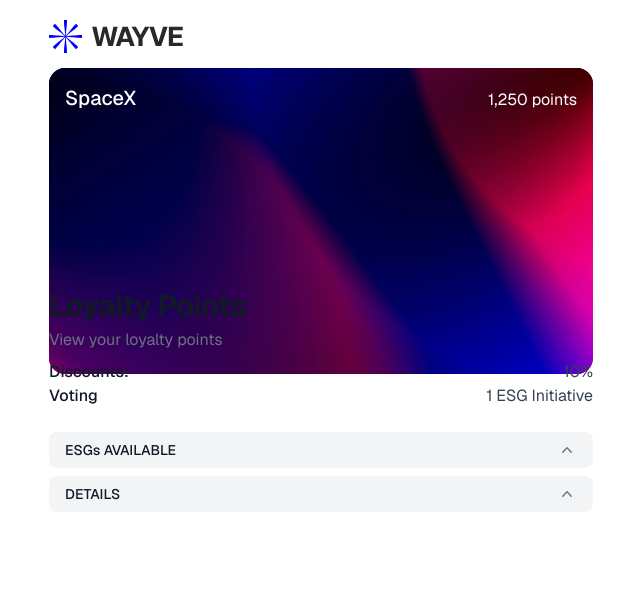
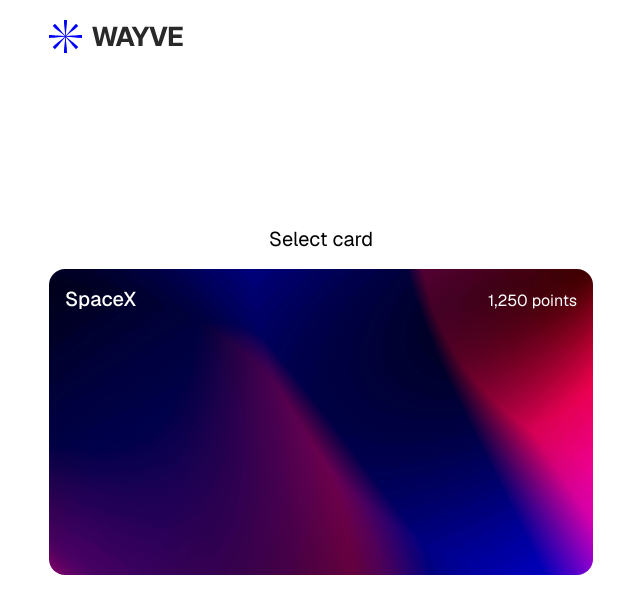
Before and after one commit to wayve-ethglobal-ist/wayve-app, a Next.js app: page /card-list in a window 1280 px wide. Shown: the top 614 px of the page, without its empty margins (319-959 px from the left). Built offline with nearby package versions, Linux system fonts and the light colour scheme; a web font is replaced by a local one.

Commit message:
chore: adjustments

```diff
--- a/app/card-list/page.jsx
+++ b/app/card-list/page.jsx
@@ -9,8 +9,8 @@
 import { ChevronUpIcon } from '@heroicons/react/20/solid'
 
 export default function CardList() {
-  const [isCardSelected, setIsCardSelected] = useState(true);
-  const [selectedCard, setSelectedCard] = useState('SpaceX');
+  const [isCardSelected, setIsCardSelected] = useState(false);
+  const [selectedCard, setSelectedCard] = useState(null);
 
   const handleCardClick = (cardName) => {
     if(selectedCard){
```
